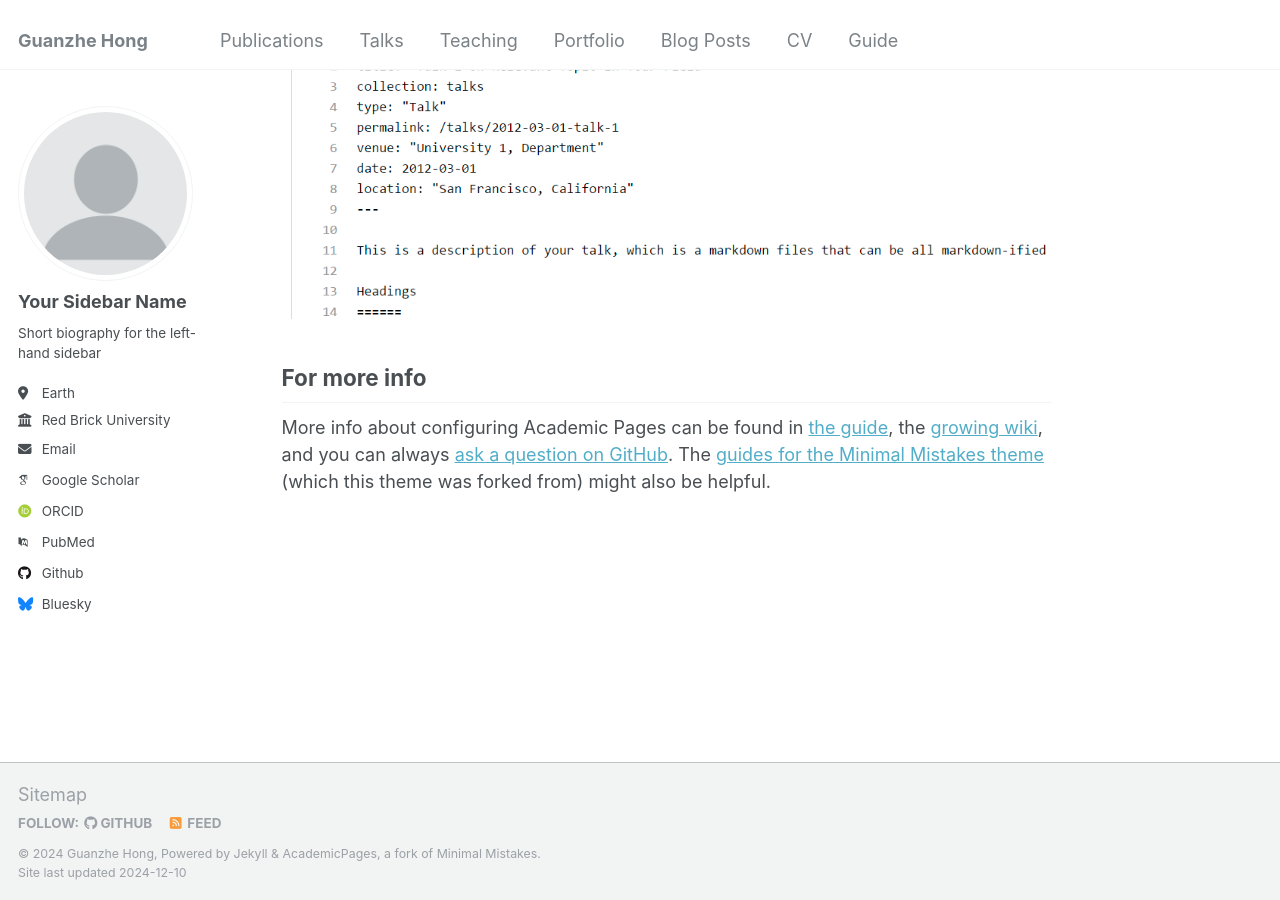
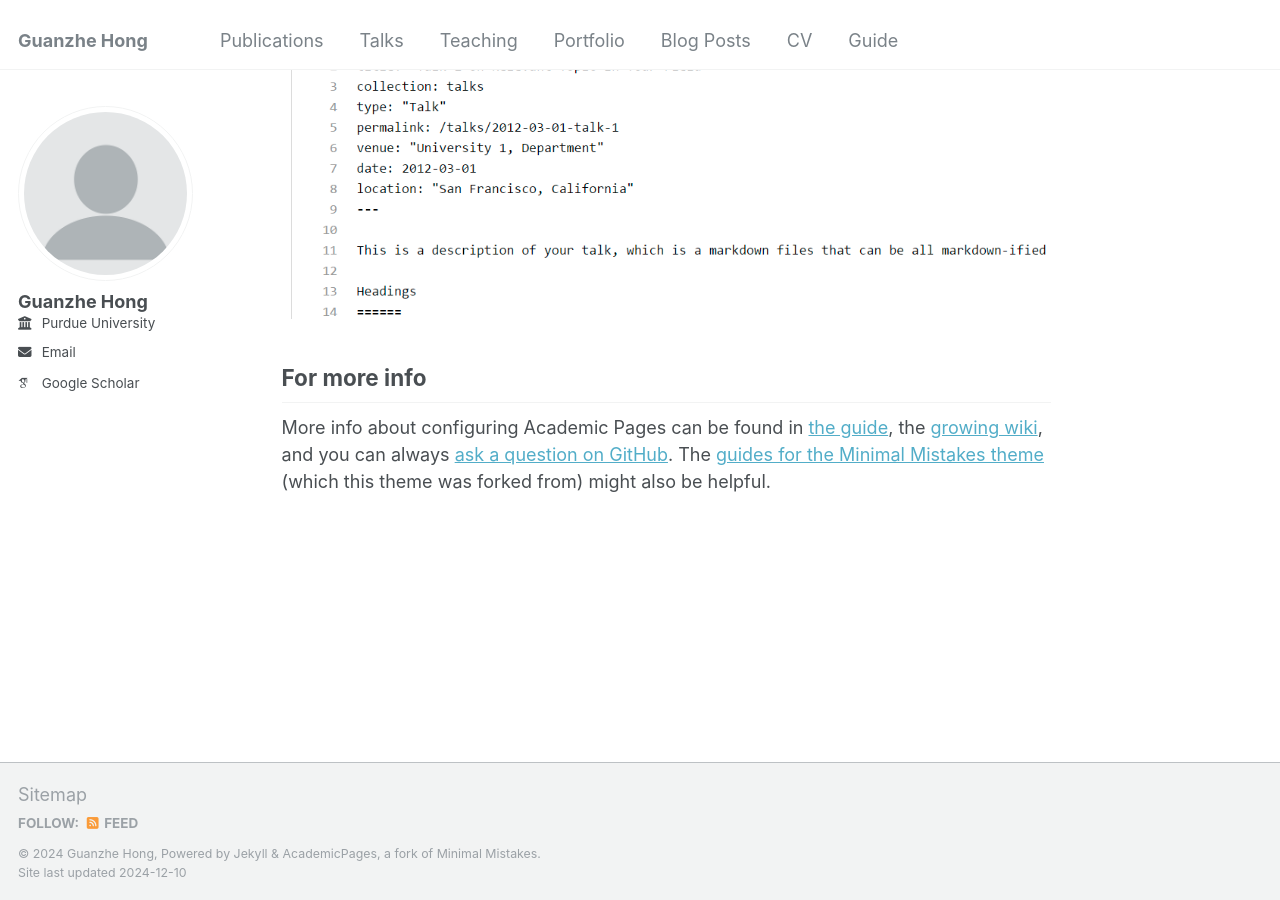
Before and after one commit to guanzhehong/guanzhehong, a Jekyll site: the page built from _pages/about.md, in a window 1280 px wide and 900 px high, scrolled down 2643 px. Built offline with Jekyll 4.4.1, drawn with Linux system fonts in a browser that asks for light colours; some web fonts are replaced; part of the change alters nothing that is shown.

Commit message:
Update _config.yml

```diff
--- a/_config.yml
+++ b/_config.yml
@@ -22,62 +22,38 @@ repository               : "guanzhehong/guanzhehong.github.io"
 author:
   # Biographic information
   avatar           : "profile.png"
-  name             : "Your Sidebar Name"
-  pronouns         : # example: "she/her"
-  bio              : "Short biography for the left-hand sidebar"
-  location         : "Earth"
-  employer         : "Red Brick University"
-  uri              : # URL
-  email            : "none@example.org"
+  name             : "Guanzhe Hong"
+  #pronouns         : # example: "she/her"
+  #bio              : "Short biography for the left-hand sidebar"
+  #location         : "Earth"
+  employer         : "Purdue University"
+  #uri              : # URL
+  email            : "hong288@purdue.edu"
 
   # Academic websites
-  arxiv            : # URL - Update with the correct link to your profile
+  #arxiv            : # URL - Update with the correct link to your profile
   googlescholar    : "https://scholar.google.com/citations?user=7tO3_VYAAAAJ"
-  impactstory      : # URL
-  orcid            : "http://orcid.org/yourorcidurl"
-  semantic         : # URL
-  pubmed           : "https://www.ncbi.nlm.nih.gov/pubmed/?term=john+snow"
-  researchgate     : # URL
-  scopus           : # URL
+  #impactstory      : # URL
+  #orcid            : "http://orcid.org/yourorcidurl"
+  #semantic         : # URL
+  #pubmed           : "https://www.ncbi.nlm.nih.gov/pubmed/?term=john+snow"
+  #researchgate     : # URL
+  #scopus           : # URL
 
   # Repositories and software development
-  bitbucket        : # Username - Update with your username on the site
-  codepen          : # Username
-  dribbble         : # Username
-  github           : "academicpages"
-  kaggle           : # Username
-  stackoverflow    : # User number or user number and name (i.e., use "1" or "1/jeff-atwood")
+  #bitbucket        : # Username - Update with your username on the site
+  #codepen          : # Username
+  #dribbble         : # Username
+  #github           : "academicpages"
+  #kaggle           : # Username
+  #stackoverflow    : # User number or user number and name (i.e., use "1" or "1/jeff-atwood")
 
   # Social media
-  bluesky          : "bsky.app" # Replace this with you Bluesky username
-  facebook         : # Username
-  flickr           : # Username
-  foursquare       : # Username
-  goodreads        : # Username
-  google_plus      : # Username
-  keybase          : # Username
-  instagram        : # Username
-  lastfm           : # Username
-  linkedin         : # Username
-  mastodon         : # URL
-  medium           : # URL
-  pinterest        : # Username
-  soundcloud       : # Username
-  steam            : # Username
-  telegram         : # URL
-  tumblr           : # Username
-  twitter          : # Username for X / Twitter
-  vine             : # Username
-  weibo            : # Username
-  wikipedia        : # Username
-  xing             : # Username
-  youtube          : # Username
-  zhihu            : # Username
+  #bluesky          : "bsky.app" # Replace this with you Bluesky username
+  #twitter          : # Username for X / Twitter
 
 # Publication Category - The following the list of publication categories and their headings
 publication_category:
-  books:
-    title: 'Books'
   manuscripts:
     title: 'Journal Articles'
   conferences:
```
